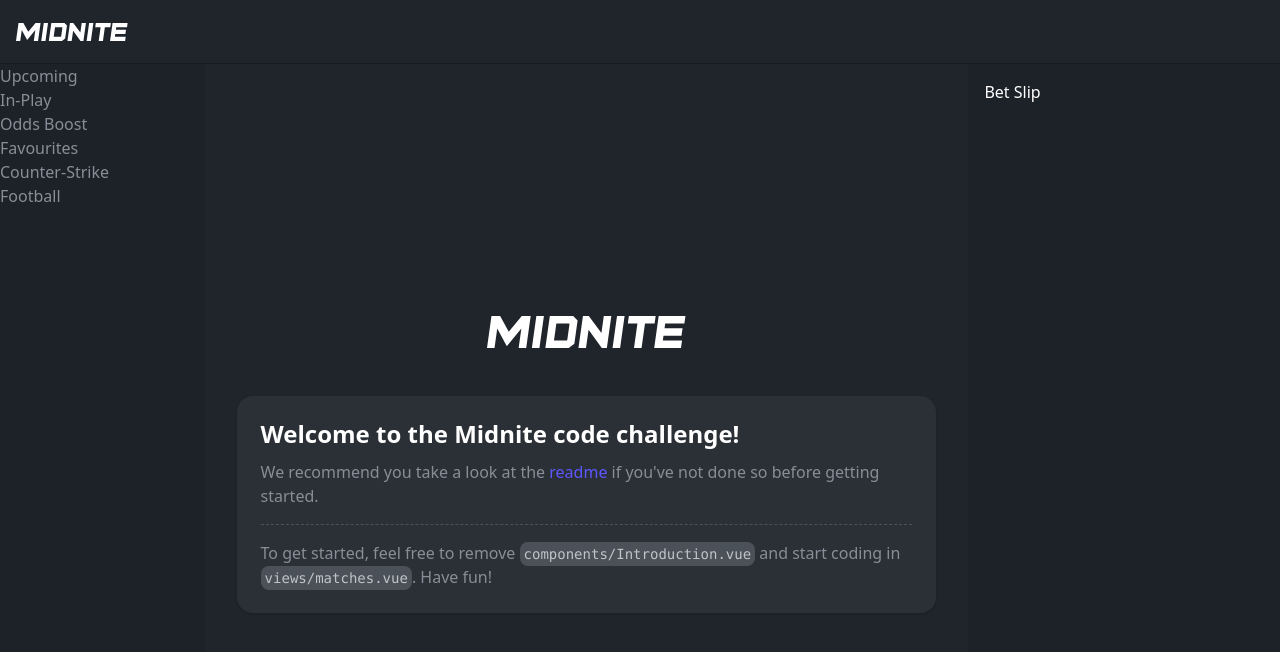
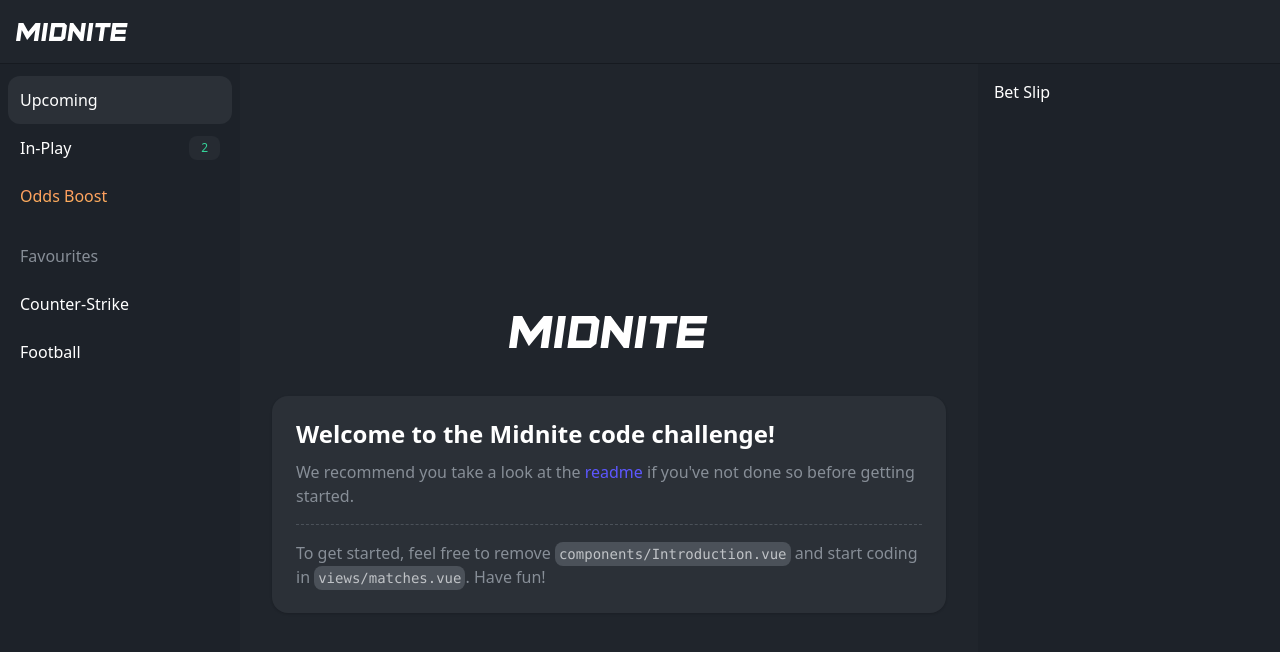
Before and after one commit to mattgaunt/challenge, a Vue app: page / in a window 1280 px wide. Shown: the top 652 px of the page. Built offline with nearby package versions, Linux system fonts and the light colour scheme.

Commit message:
Style the sidebar items

```diff
--- a/src/components/LayoutSidebar.vue
+++ b/src/components/LayoutSidebar.vue
@@ -1,12 +1,18 @@
 <template>
-  <nav class="flex w-60 bg-carbon-800">
-    <ol>
+  <nav class="bg-carbon-800">
+    <ol class="w-60 px-2 py-3">
       <li
         v-for="(item, index) in items"
         :key="index"
-        :class="item.type"
+        class="flex items-center h-12 p-3 text-white"
+        :class="[item.class, item.type]"
       >
-        {{ item.label }}
+        <div class="flex-grow">{{ item.label }}</div>
+        <div
+          v-if="item.count"
+          v-text="item.count"
+          class="rounded-lg py-1 px-3 font-medium text-xs text-green-400 bg-carbon-600 "
+        />
       </li>
     </ol>
   </nav>
@@ -23,6 +29,7 @@
         {
           type: 'link',
           label: 'Upcoming',
+          class: 'active'
         },
         {
           type: 'link',
@@ -30,8 +37,9 @@
           count: 2,
         },
         {
-          type: 'promoted',
+          type: 'link',
           label: 'Odds Boost',
+          class: 'promoted',
         },
         {
           type: 'heading',
@@ -50,3 +58,21 @@
   }
 });
 </script>
+
+<style lang="scss" scoped>
+.heading {
+  margin-top: 12px;
+  color: var(--color-carbon-200);
+}
+
+.active {
+  background-color: var(--color-carbon-500);
+  border-radius: 12px;
+}
+
+.promoted {
+  background-image: linear-gradient(0, #FECA59, #FF7D63);
+  -webkit-background-clip: text;
+  -webkit-text-fill-color: transparent;
+}
+</style>
```
